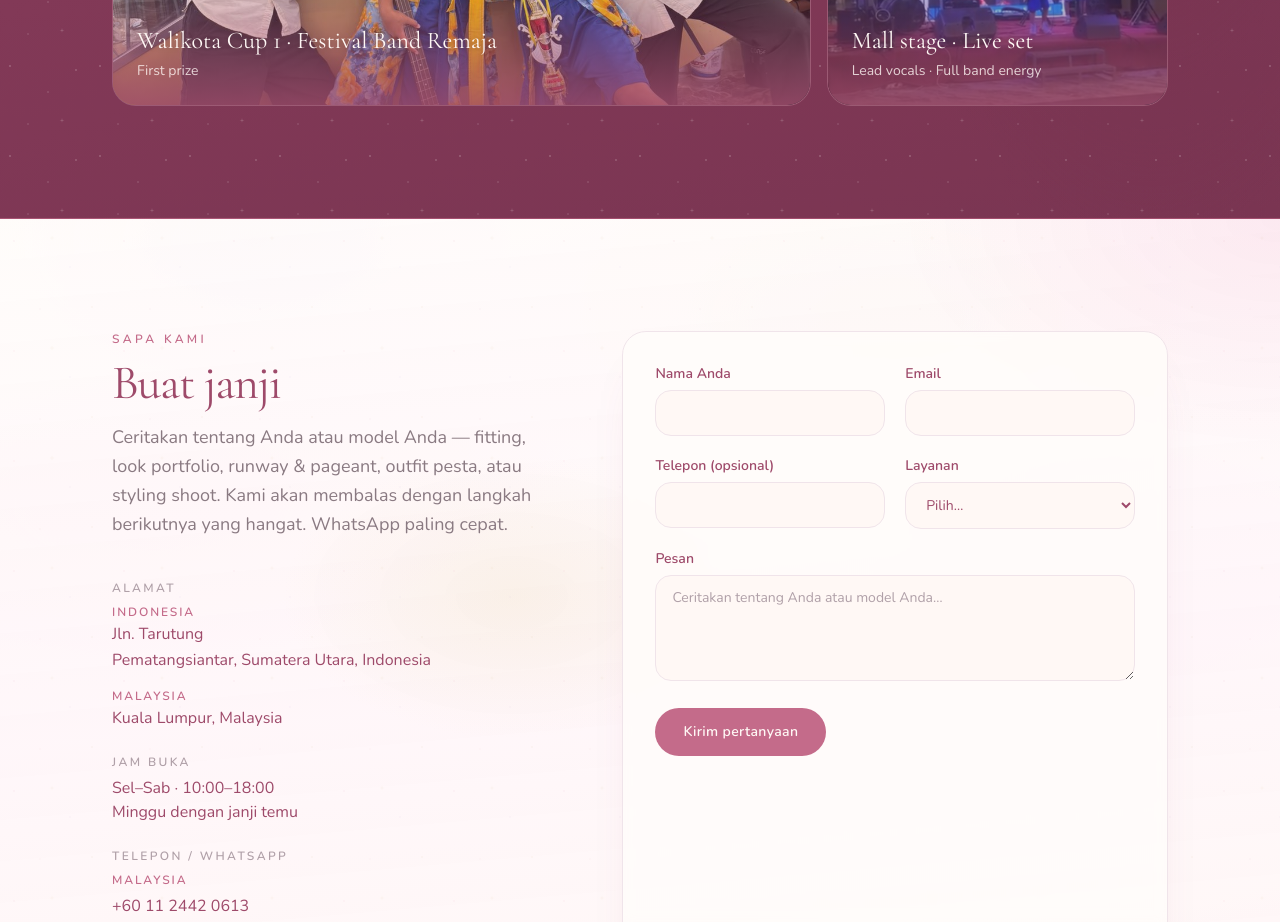
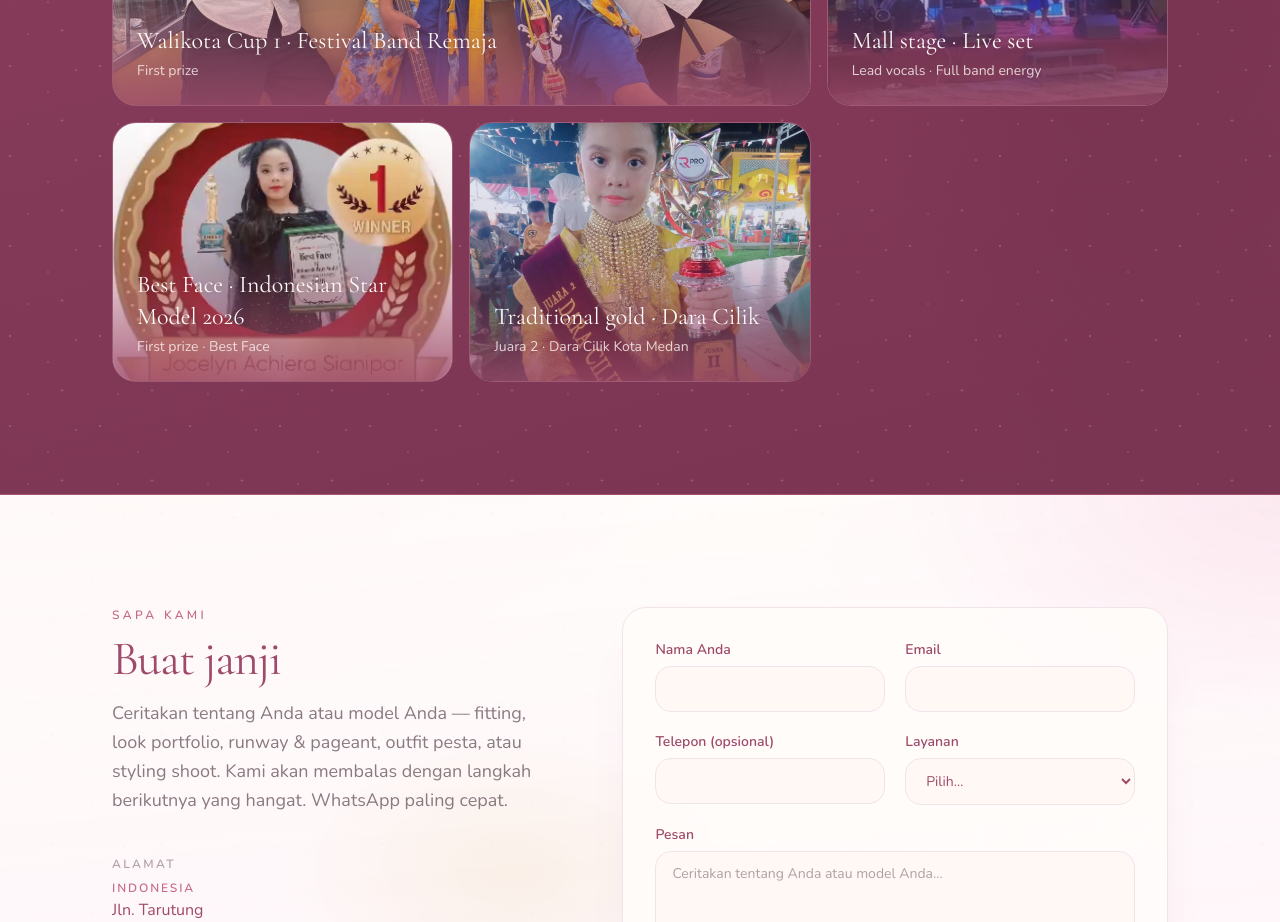
Before and after one commit to sidharthasajeev2000/rias, a Next.js app: page /rias/ in a window 1280 px wide. Shown: the part 5960-6882 px from the top of the page. Built offline with nearby package versions, Linux system fonts and the light colour scheme.

Commit message:
Append Best Face 2026 and Dara Cilik Kota Medan lookbook photos

```diff
--- a/src/components/Lookbook.tsx
+++ b/src/components/Lookbook.tsx
@@ -167,6 +167,22 @@ const pieces = [
     span: "",
     priority: false,
   },
+  {
+    title: "Best Face · Indonesian Star Model 2026",
+    caption: "First prize · Best Face",
+    src: g("best-face-indonesian-star-model-2026.jpg"),
+    alt: "Jocelyn Achiera Sianipar in a 1st Winner commemorative graphic for Best Face of Indonesian Star Model 2026, holding a trophy and certificate",
+    span: "",
+    priority: false,
+  },
+  {
+    title: "Traditional gold · Dara Cilik",
+    caption: "Juara 2 · Dara Cilik Kota Medan",
+    src: g("juara-2-dara-cilik-kota-medan.jpg"),
+    alt: "Young model in a traditional yellow and gold look with sash and trophy as Juara 2 Dara Cilik Kota Medan",
+    span: "",
+    priority: false,
+  },
 ];
 
 export default function Lookbook() {
```
Also changed, not shown: public/gallery/best-face-indonesian-star-model-2026.jpg (added), public/gallery/juara-2-dara-cilik-kota-medan.jpg (added).
